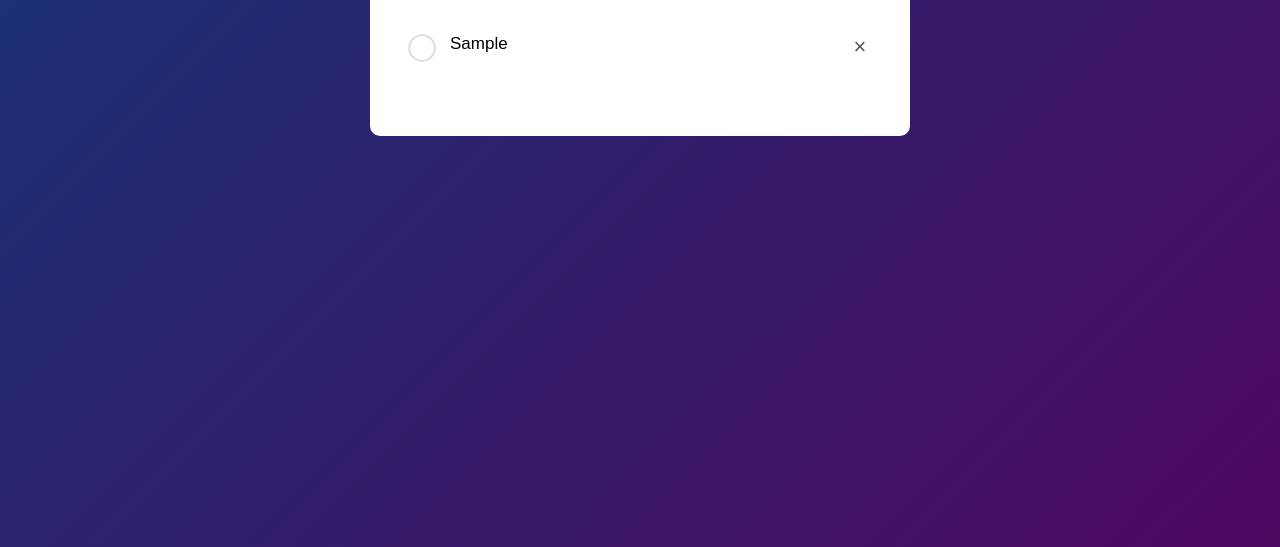
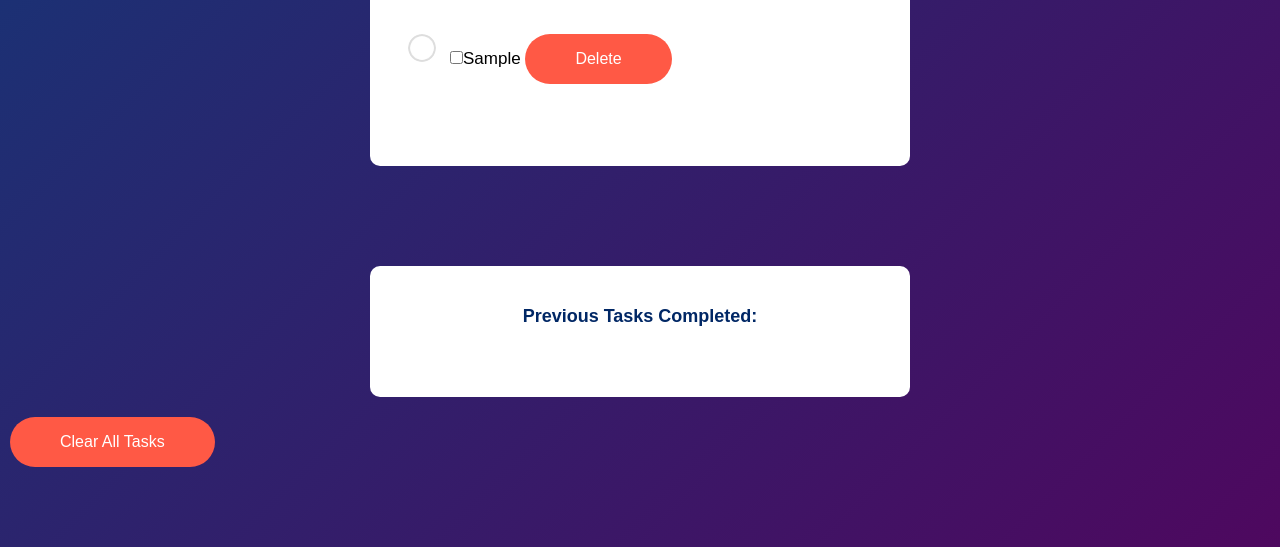
Before and after one commit to SiraajIsaacs/ToDoList, a plain HTML site: page index.html in a window 1280 px wide. Both pictures are taken after typing "Sample" into the empty fields and a click on the button "Add". Shown: the part 253-800 px from the top of the page. Drawn offline with Linux system fonts and the light colour scheme.

Commit message:
Added previous tasks section and a clear all tasks button.

```diff
--- a/index.html
+++ b/index.html
@@ -20,6 +20,14 @@
                 <li>Task 3</li> -->
             </ul>
         </div>
+        <div class="prev-list">
+            <h3>Previous Tasks Completed:</h3>
+            <ul id="completed-tasks">
+                <!--<li>Task 1</li>-->
+            </ul>
+    </div>
+    <div>
+        <button id="clearAllTasksButton">Clear All Tasks</button>
     </div>
     <script src="script.js"></script>
 </body>
--- a/script.js
+++ b/script.js
@@ -1,5 +1,7 @@
 const inputBox = document.getElementById("input-box");
 const listContainer = document.getElementById("list-container");
+const completedTasksContainer = document.getElementById("completed-tasks");
+const clearAllTasksButton = document.getElementById("clearAllTasksButton");
 
         function addTask(){
             if(inputBox.value === ''){
@@ -7,36 +9,70 @@ function addTask(){
             }
             else{
                 let li = document.createElement('li');
-        li.innerHTML = inputBox.value;
+                li.innerHTML = `<input type="checkbox">${inputBox.value} <button onclick="deleteTask(this)">Delete</button>`;
                 listContainer.appendChild(li);
-        let span = document.createElement("span");
-        span.innerHTML = "\u00d7";
-        li.appendChild(span);
-        }
                 inputBox.value = "";
                 // When adding a task, saveData will be called and data will be saved.
                 saveData();
             }
+        }
 
-listContainer.addEventListener("click", function(e){
-    // If we click on LI then it should add the checked class name.
-    if(e.target.tagName === "LI"){
-        e.target.classList.toggle("checked");
+        listContainer.addEventListener("change", function(e){
+            // If a checkbox is clicked
+            if(e.target.tagName === "INPUT" && e.target.type === "checkbox"){
+                // Get the parent li element
+                let taskItem = e.target.parentElement;
+                // If the checkbox is checked
+                if(e.target.checked){
+                    // Move the task to the completed tasks section
+                    completedTasksContainer.appendChild(taskItem);
+                }
+                else{
+                    // Move the task back to the task list section
+                    listContainer.appendChild(taskItem);
+                }
                 saveData();
             }
-    // If we click on SPAN then it will remove the element - parent element is the LI.
-    else if(e.target.tagName === "SPAN"){
-        e.target.parentElement.remove();
+        });
+
+        function deleteTask(button){
+            button.parentElement.remove();
             saveData();
         }
-}, false);
+
+        function clearAllTasks() {
+            listContainer.innerHTML = "";
+            completedTasksContainer.innerHTML = "";
+            localStorage.clear();
+        }
 
         function saveData(){
-    localStorage.setItem("data", listContainer.innerHTML);
+            localStorage.setItem("tasks", listContainer.innerHTML);
+            localStorage.setItem("completedTasks", completedTasksContainer.innerHTML);
         }
 
-function showTask(){
-    listContainer.innerHTML = localStorage.getItem("data");
+        function showTasks(){
+            listContainer.innerHTML = localStorage.getItem("tasks") || "";
+            completedTasksContainer.innerHTML = localStorage.getItem("completedTasks") || "";
+
+            // Add event listeners to delete buttons for tasks
+            let deleteButtonsTasks = document.querySelectorAll("#list-container button");
+            deleteButtonsTasks.forEach(function(button){
+                button.addEventListener("click", function(){
+                    deleteTask(button);
+                });
+            });
+
+            // Add event listeners to delete buttons for completed tasks
+            let deleteButtonsCompletedTasks = document.querySelectorAll("#completed-tasks button");
+            deleteButtonsCompletedTasks.forEach(function(button){
+                button.addEventListener("click", function(){
+                    deleteTask(button);
+                });
+            });
         }
 
-showTask();
+        showTasks();
+
+        // Add event listener to the clear all tasks button
+        clearAllTasksButton.addEventListener("click", clearAllTasks);
--- a/style.css
+++ b/style.css
@@ -115,3 +115,26 @@ ul li span{
 ul li span:hover{
     background: #edeef0;
 }
+
+.prev-list{
+    width: 100%;
+    max-width: 540px;
+    background: #fff;
+    margin: 100px auto 20px;
+    padding: 40px 30px 70px;
+    border-radius: 10px;
+}
+
+.prev-list h3{
+    display: flex;
+    justify-content: center;
+    align-items: center;
+    font-size: 18px;
+    color:#002765;
+}
+
+.prev-list ul{
+    display: flex;
+    justify-content: center;
+    align-items: center;
+}
```
Lines whose indentation alone changed are shown as unchanged.
